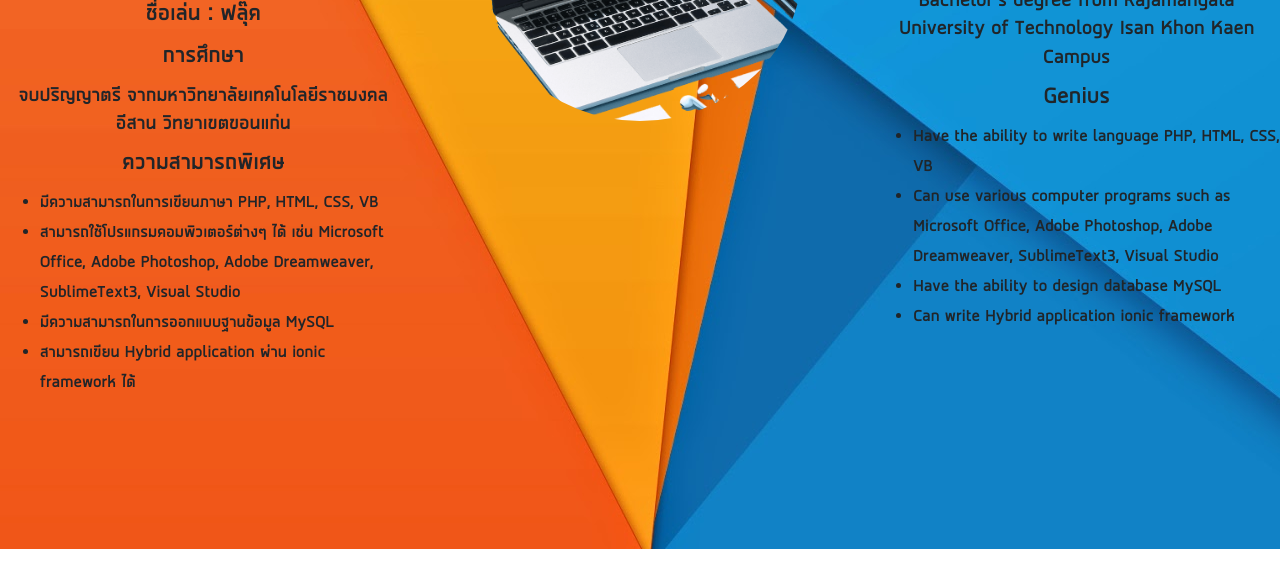
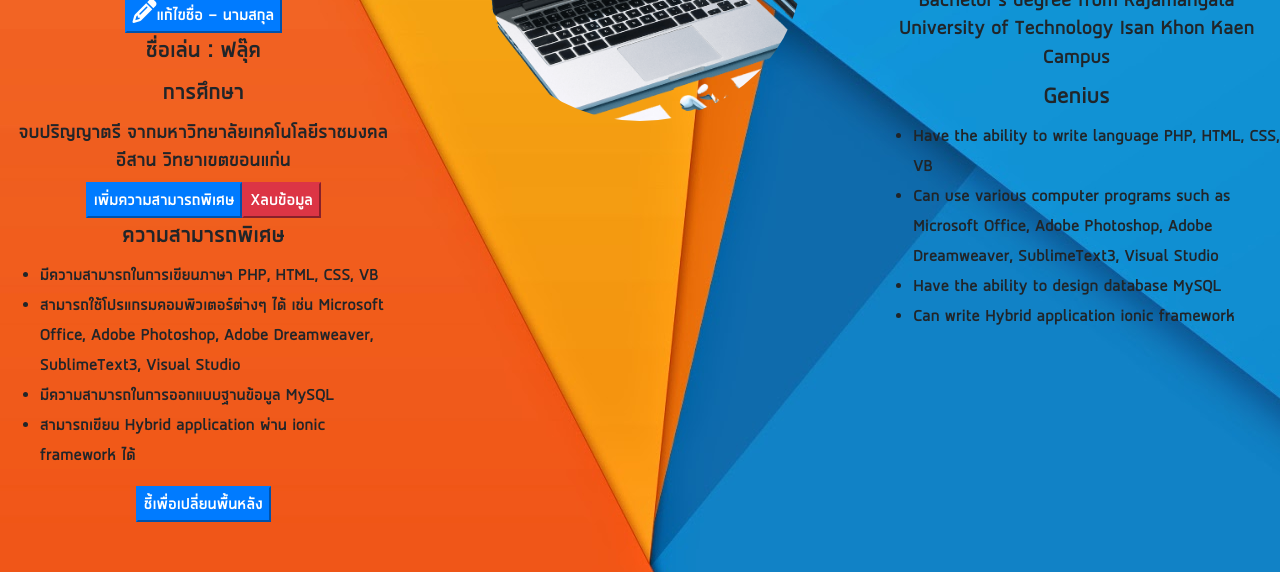
Before and after one commit to fluketa001/Final-Project, a plain HTML site: page index.html in a window 1280 px wide. Shown: the part 251-823 px from the top of the page. Before the commit the page ends 800 px from the top, so only its background shows below. Drawn offline with nearby package versions, Linux system fonts and the light colour scheme.

Commit message:
Dynamic Resume Page

```diff
--- a/index.html
+++ b/index.html
@@ -9,6 +9,7 @@
     <link rel="stylesheet" href="css/style.css">
     <link rel="stylesheet" href="https://stackpath.bootstrapcdn.com/bootstrap/4.3.1/css/bootstrap.min.css">
     <script src="https://stackpath.bootstrapcdn.com/bootstrap/4.3.1/js/bootstrap.min.js"></script>
+    <script src='https://kit.fontawesome.com/a076d05399.js'></script>
 
     <style>
         .avatar {
@@ -33,29 +34,70 @@
             position: relative;
             top: 50px;
         }
+
+        #change {
+            background-image: url('img/profile_bg.jpg');
+        }
     </style>
+    <script type="text/javascript">
+        function editName() {
+            var name = prompt('Please Edi your name');
+            document.getElementById('editname').innerHTML = name
+        }
+
+        function changeBGover() {
+            document.getElementById("change").style.backgroundImage = "url('img/abstract-geometric-1080x675.png')";
+        }
+
+        function changeBGOut() {
+            document.getElementById("change").style.backgroundImage = "url('img/profile_bg.jpg')";
+        }
+
+        function add() {
+            //declaring the variables
+            var detail = prompt('Please Edi your name');
+            var ul = document.getElementById("list");
+            var li = document.createElement("li");
+            li.appendChild(document.createTextNode(detail));
+            ul.appendChild(li);
+        }
+
+        function remove() {
+
+            var lis = document.querySelectorAll('#list li');
+            for (var i = 0; li = lis[i]; i++) {
+                li.parentNode.removeChild(li);
+            }
+            /*function remove() {
+                var mylist = document.getElementById("list");
+                mylist.removeChild(mylist.childNodes[0]);
+            }*/
+        }
+    </script>
 </head>
 
-<body style="background-image: url(img/profile_bg.jpg);font-family: PrintAble4U, verdana, helvetica, sans-serif;font-size: 20px;">
+<body id="change" style="font-family: PrintAble4U, verdana, helvetica, sans-serif;font-size: 20px;">
     <div align="right">
-        <h1 style="color:white;">Responsive Resume Page</h1>
+        <h1 style="color:white;">Dynamic Resume Page</h1>
     </div>
     <div class="row">
         <div class="profile-th col-md-4">
             <div style="text-align: center;">
                 <img src="img/profile.jpg" alt="Avatar" class="avatar">
-                <h2> นายเก่งกวี อึ้งรัตนวงษ์</h2>
+                <h2 id="editname"> นายเก่งกวี อึ้งรัตนวงษ์ </h2><button class="btn-primary" onclick="editName()"><i class='fas fa-pencil-alt' style='font-size:24px'></i>แก้ไขชื่อ - นามสกุล</button>
                 <h3>ชื่อเล่น : ฟลุ๊ค</h3>
             </div>
             <h3 align="center">การศึกษา</h3>
             <h4 align="center">จบปริญญาตรี จากมหาวิทยาลัยเทคโนโลยีราชมงคลอีสาน วิทยาเขตขอนแก่น</h4>
+            <div align="center"><button class="btn-primary" onclick="add()">เพิ่มความสามารถพิเศษ</button><button class="btn-danger" onclick="remove()">Xลบข้อมูล</button></div>
             <h3 align="center">ความสามารถพิเศษ</h3>
-            <ul>
+            <ul id="list">
                 <li>มีความสามารถในการเขียนภาษา PHP, HTML, CSS, VB</li>
                 <li>สามารถใช้โปรแกรมคอมพิวเตอร์ต่างๆ ได้ เช่น Microsoft Office, Adobe Photoshop, Adobe Dreamweaver, SublimeText3, Visual Studio</li>
                 <li>มีความสามารถในการออกแบบฐานข้อมูล MySQL</li>
                 <li>สามารถเขียน Hybrid application ผ่าน ionic framework ได้</li>
             </ul>
+            <div align="center"><button class="btn-primary" onmouseover="changeBGover()" onmouseout="changeBGOut()">ชี้เพื่อเปลี่ยนพื้นหลัง</button></div>
         </div>
         <div class="col-md-4" style="text-align: center;">
             <img src="img/resume.png" width="100%" class="resume">
```
